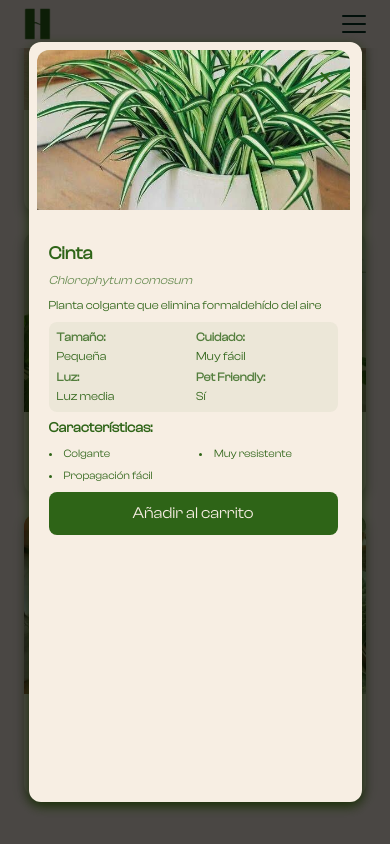
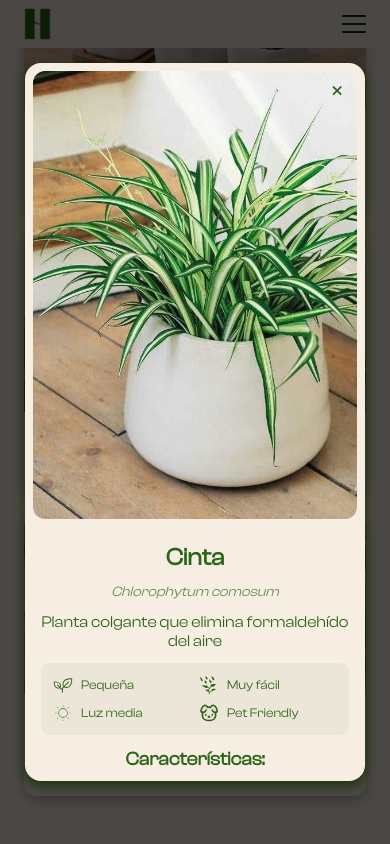
Before and after one commit to CamilaLadner/herbaria, a Next.js app: page / in a window 390 px wide. Both pictures are taken after a click on the element 195 px from the left and 3390 px from the top of the page. Shown: the part 2735-3579 px from the top of the page. Built offline with nearby package versions, Linux system fonts and the light colour scheme.

Commit message:
modal mobile

```diff
--- a/app/components/layout/modal/index.module.css
+++ b/app/components/layout/modal/index.module.css
@@ -16,6 +16,7 @@
     from {
         opacity: 0;
     }
+
     to {
         opacity: 1;
     }
@@ -39,6 +40,7 @@
         transform: translateY(3.125rem);
         opacity: 0;
     }
+
     to {
         transform: translateY(0);
         opacity: 1;
@@ -74,7 +76,6 @@
     width: 100%;
     height: 96%;
     padding: 0.5rem;
-    gap: 1.25rem;
 }
 
 .imageContainer {
@@ -94,34 +95,25 @@
     padding: 1.25rem;
     display: flex;
     flex-direction: column;
-    gap: 0.75rem;
+    gap: 1rem;
     flex: 1;
     overflow-y: auto;
+    justify-content: space-between;
 }
 
 .nombreCotidiano {
-    font-family: var(--font-clash-display);
-    font-size: 1.5rem;
-    font-weight: 600;
     margin: 0;
-    color: #2e6417;
 }
 
 .nombreProfesional {
-    font-family: var(--font-clash-display);
     font-size: 0.875rem;
     font-style: italic;
     margin: 0;
-    color: #2e6417;
     opacity: 0.7;
 }
 
 .descripcion {
-    font-family: var(--font-clash-display);
-    font-size: 0.875rem;
-    line-height: 1.5;
     margin: 0;
-    color: #2e6417;
 }
 
 .details {
@@ -135,49 +127,29 @@
 
 .detailItem {
     display: flex;
-    flex-direction: column;
-    gap: 0.25rem;
+    flex-direction: row;
+    align-items: center;
+    gap: 0.5rem;
 }
 
-.detailLabel {
-    font-family: var(--font-clash-display);
-    font-size: 0.875rem;
-    font-weight: 600;
-    color: #2e6417;
-    opacity: 0.8;
+.detailIcon {
+    font-size: 1.25rem;
+    flex-shrink: 0;
 }
 
 .detailValue {
-    font-family: var(--font-clash-display);
-    font-size: 1rem;
-    color: #2e6417;
+    font-size: 0.8rem;
 }
 
 .caracteristicas {
     display: flex;
     flex-direction: column;
-    gap: 0.5rem;
+    gap: 0.2rem;
 }
 
 .caracteristicasTitle {
-    font-family: var(--font-clash-display);
-    font-size: 1rem;
     font-weight: 600;
     margin: 0;
-    color: #2e6417;
-}
-
-.caracteristicasList {
-    font-family: var(--font-clash-display);
-    font-size: 0.8125rem;
-    line-height: 1.6;
-    margin: 0;
-    padding-left: 1.25rem;
-    color: #2e6417;
-}
-
-.caracteristicasList li {
-    margin-bottom: 0.25rem;
 }
 
 .buttonContainer {
@@ -198,11 +170,9 @@
 
 :global(.dark) .nombreCotidiano,
 :global(.dark) .nombreProfesional,
-:global(.dark) .descripcion,
-:global(.dark) .detailLabel,
 :global(.dark) .detailValue,
+:global(.dark) .detailIcon,
 :global(.dark) .caracteristicasTitle,
-:global(.dark) .caracteristicasList,
 :global(.dark) .closeButton {
     color: rgb(246, 233, 217);
 }
@@ -214,33 +184,41 @@
 /* Responsive para mobile */
 @media (max-width: 768px) {
     .overlay {
-        padding: 0.625rem;
+        padding: 1rem;
+        align-items: center;
     }
 
     .modal {
-        width: 90%;
-        height: 90vh;
-        max-height: 90vh;
-        border-radius: 0.75rem;
+        width: 95%;
+        max-width: 95%;
+        height: 85vh;
+        max-height: 85vh;
+        border-radius: 1rem;
         flex-direction: column;
         overflow: hidden;
+        display: flex;
     }
 
     .content {
         flex-direction: column;
-        height: 100%;
+        height: 99%;
         overflow-y: auto;
         overflow-x: hidden;
-        width: 94%;
+        width: 100%;
+        padding: 0.5rem;
+        gap: 1rem;
         -webkit-overflow-scrolling: touch;
+        box-sizing: border-box;
+        justify-content: center;
+        align-items: center;
+        text-align: center;
     }
 
     .imageContainer {
         width: 100%;
         min-width: unset;
-        height: 10rem;
-        min-height: unset;
-        border-radius: 0.75rem 0.75rem 0 0;
+        height: 28rem;
+        border-radius: 0.75rem;
         flex-shrink: 0;
     }
 
@@ -249,56 +227,31 @@
     }
 
     .info {
-        padding: 0.75rem;
-        gap: 0.5rem;
+        padding: 0.5rem;
+        gap: 0.75rem;
         flex: 1;
-    }
-
-    .nombreCotidiano {
-        font-size: 1.125rem;
-    }
-
-    .nombreProfesional {
-        font-size: 0.75rem;
-    }
-
-    .descripcion {
-        font-size: 0.75rem;
+        min-height: 0;
+        overflow: visible;
+        display: flex;
+        flex-direction: column;
     }
 
     .details {
         grid-template-columns: repeat(2, 1fr);
-        gap: 0.375rem;
-        padding: 0.5rem;
+        gap: 0.5rem;
+        padding: 0.75rem;
     }
 
-    .detailLabel {
-        font-size: 0.75rem;
+    .closeButton {
+        top: 0.75rem;
+        right: 0.75rem;
+        width: 2rem;
+        height: 2rem;
+        font-size: 1.75rem;
     }
 
-    .detailValue {
-        font-size: 0.75rem;
-    }
-
-    .caracteristicasTitle {
-        font-size: 0.875rem;
-    }
-
-    .caracteristicasList {
-        font-size: 0.6875rem;
-        column-count: 2;
-        column-gap: 0.75rem;
-        padding-left: 0;
-        list-style-position: inside;
-    }
-
-    .caracteristicasList li {
-        break-inside: avoid;
-        margin-bottom: 0.25rem;
-    }
-
-    .comprarButton {
-        min-width: 100%;
+    :global(.dark) .closeButton {
+        color: #2e6417;
     }
 
     /* Scrollbar personalizado suave para mobile */
--- a/app/components/layout/modal/index.tsx
+++ b/app/components/layout/modal/index.tsx
@@ -5,6 +5,9 @@ import Image from 'next/image'
 import { Planta } from '../../../mockData/plantas'
 import Button from '../button'
 import styles from './index.module.css'
+import { LuDog } from 'react-icons/lu'
+import { PiPlantLight, PiSunDimThin } from 'react-icons/pi'
+import { GiPlantWatering } from 'react-icons/gi'
 
 interface ModalProps {
   planta: Planta | null
@@ -68,33 +71,31 @@ const Modal: React.FC<ModalProps> = ({ planta, isOpen, onClose, onComprar }) =>
 
             <div className={styles.details}>
               <div className={styles.detailItem}>
-                <span className={styles.detailLabel}>Tamaño:</span>
+                <PiPlantLight className={styles.detailIcon} />
                 <span className={styles.detailValue}>{planta.tamano}</span>
               </div>
               <div className={styles.detailItem}>
-                <span className={styles.detailLabel}>Cuidado:</span>
+                <GiPlantWatering className={styles.detailIcon} />
                 <span className={styles.detailValue}>{planta.cuidado}</span>
               </div>
               <div className={styles.detailItem}>
-                <span className={styles.detailLabel}>Luz:</span>
+                <PiSunDimThin className={styles.detailIcon} />
                 <span className={styles.detailValue}>{planta.luz}</span>
               </div>
-              <div className={styles.detailItem}>
-                <span className={styles.detailLabel}>Pet Friendly:</span>
-                <span className={styles.detailValue}>
-                  {planta.petFriendly ? 'Sí' : 'No'}
-                </span>
-              </div>
+              {planta.petFriendly && (
+                <div className={styles.detailItem}>
+                  <LuDog className={styles.detailIcon} />
+                  <span className={styles.detailValue}>Pet Friendly</span>
+                </div>
+              )}
             </div>
 
             {planta.caracteristicas.length > 0 && (
               <div className={styles.caracteristicas}>
                 <h3 className={styles.caracteristicasTitle}>Características:</h3>
-                <ul className={styles.caracteristicasList}>
-                  {planta.caracteristicas.map((caracteristica, index) => (
-                    <li key={index}>{caracteristica}</li>
-                  ))}
-                </ul>
+                {planta.caracteristicas.map((caracteristica, index) => (
+                  <div key={index}>{caracteristica}</div>
+                ))}
               </div>
             )}
 
--- a/package.json
+++ b/package.json
@@ -3,7 +3,7 @@
   "version": "0.1.0",
   "private": true,
   "scripts": {
-    "dev": "next dev",
+    "dev": "next dev -H 0.0.0.0",
     "build": "next build",
     "start": "next start",
     "lint": "eslint"
@@ -11,7 +11,8 @@
   "dependencies": {
     "next": "16.1.0",
     "react": "19.2.3",
-    "react-dom": "19.2.3"
+    "react-dom": "19.2.3",
+    "react-icons": "^5.5.0"
   },
   "devDependencies": {
     "@types/node": "^20",
```
Also changed, not shown: 1 other file (tests, documents, lock files or other folders).
